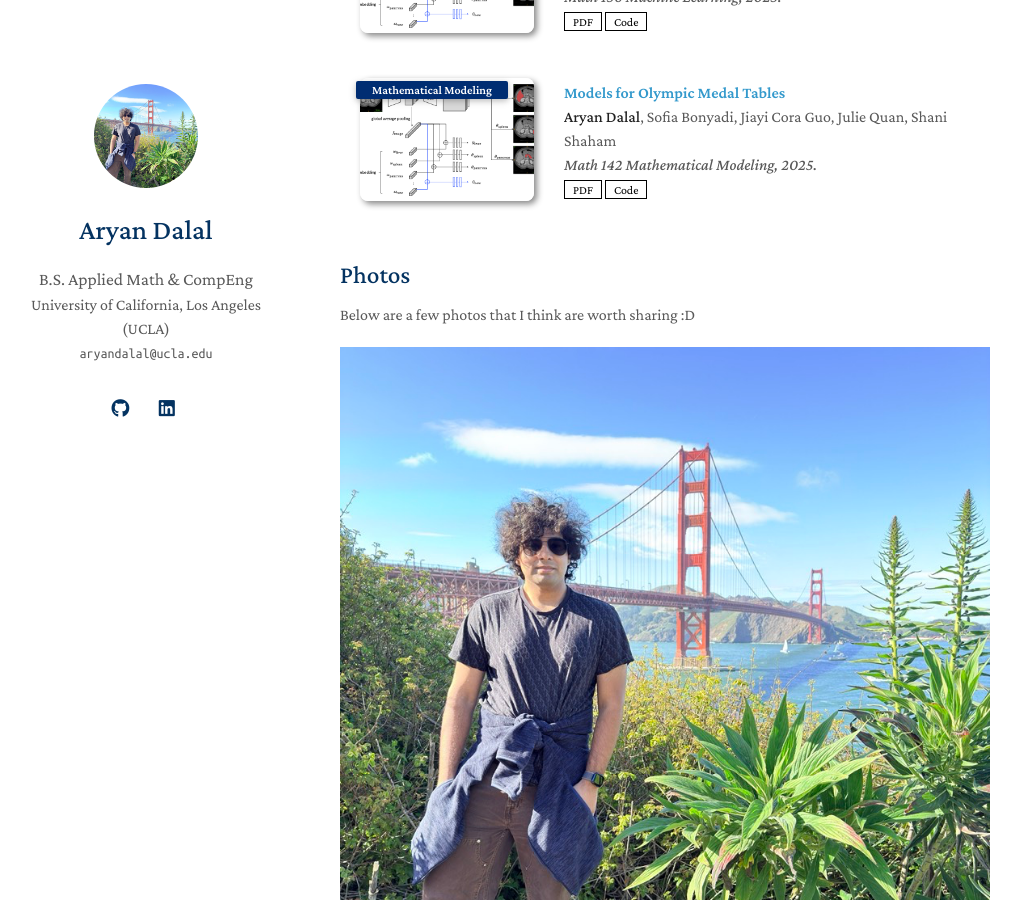
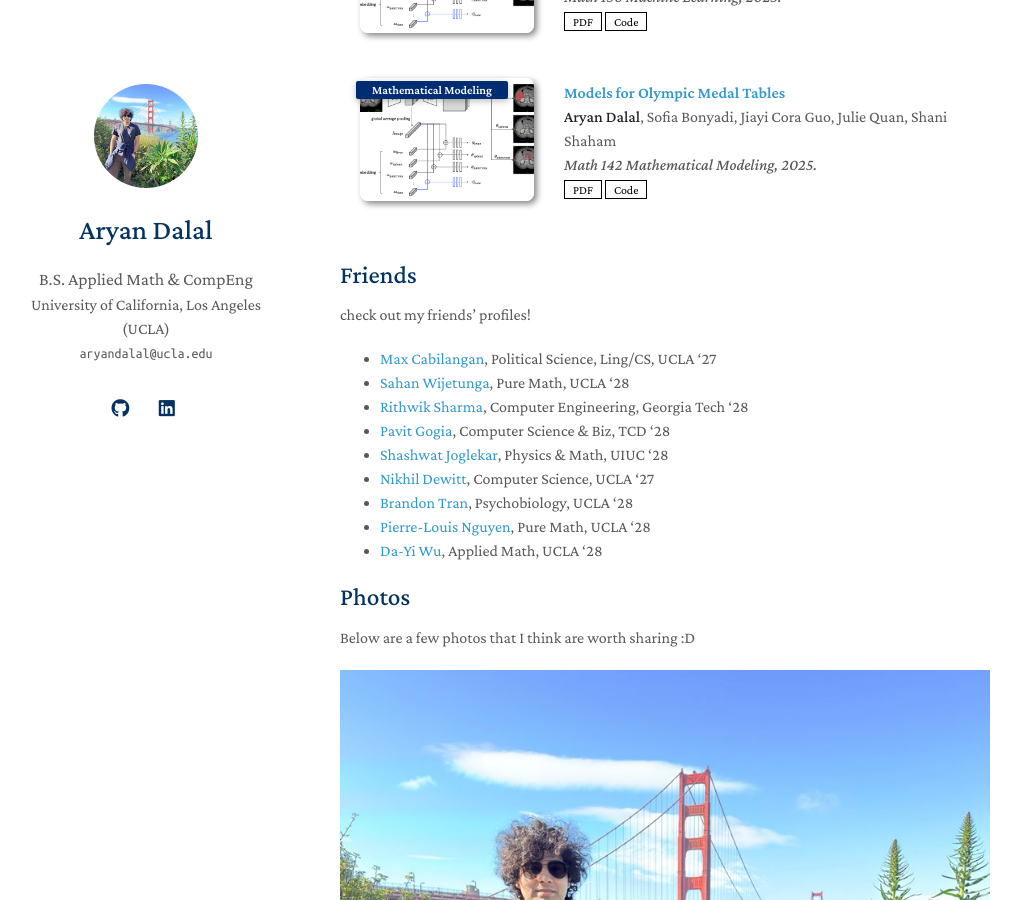
Before and after one commit to DalalAryan/dalalaryan.github.io, a Jekyll site: the page built from index.md, in a window 1280 px wide and 900 px high, scrolled down 1719 px. Shown: the whole window, without its empty margins (130-1151 px from the left). Built offline with Jekyll 4.4.1, drawn with Linux system fonts in a browser that asks for light colours; a style sheet for code colours, icons or effects is not loaded; our own code applies the rules of GitHub Pages for plain Markdown files.

Commit message:
Update index.md

```diff
--- a/index.md
+++ b/index.md
@@ -32,6 +32,20 @@ My research interests lie in [deep reinforcement learning](), [computer vision](
 
 {% include_relative _includes/publications.md %}
 
+## Friends
+
+check out my friends' profiles!
+
+- [Max Cabilangan](https://maxercaber.github.io), Political Science, Ling/CS, UCLA '27
+- [Sahan Wijetunga](https://sahanwijetunga.github.io), Pure Math, UCLA '28
+- [Rithwik Sharma](https://www.rithwiksharma.com), Computer Engineering, Georgia Tech '28
+- [Pavit Gogia](https://www.linkedin.com/in/pavit-gogia-8a276a265/), Computer Science & Biz, TCD '28
+- [Shashwat Joglekar](https://www.linkedin.com/in/shashwat-joglekar-3917a5255/), Physics & Math, UIUC '28
+- [Nikhil Dewitt](https://www.linkedin.com/in/nikhildewitt/), Computer Science, UCLA '27
+- [Brandon Tran](https://www.linkedin.com/in/brandontranucla/), Psychobiology, UCLA '28
+- [Pierre-Louis Nguyen](https://www.linkedin.com/in/pierre-louis-nguyen-59b418301/), Pure Math, UCLA '28
+- [Da-Yi Wu](https://www.linkedin.com/in/da-yi-w-02671628b/), Applied Math, UCLA '28
+
 ## Photos
 
 Below are a few photos that I think are worth sharing :D
```
